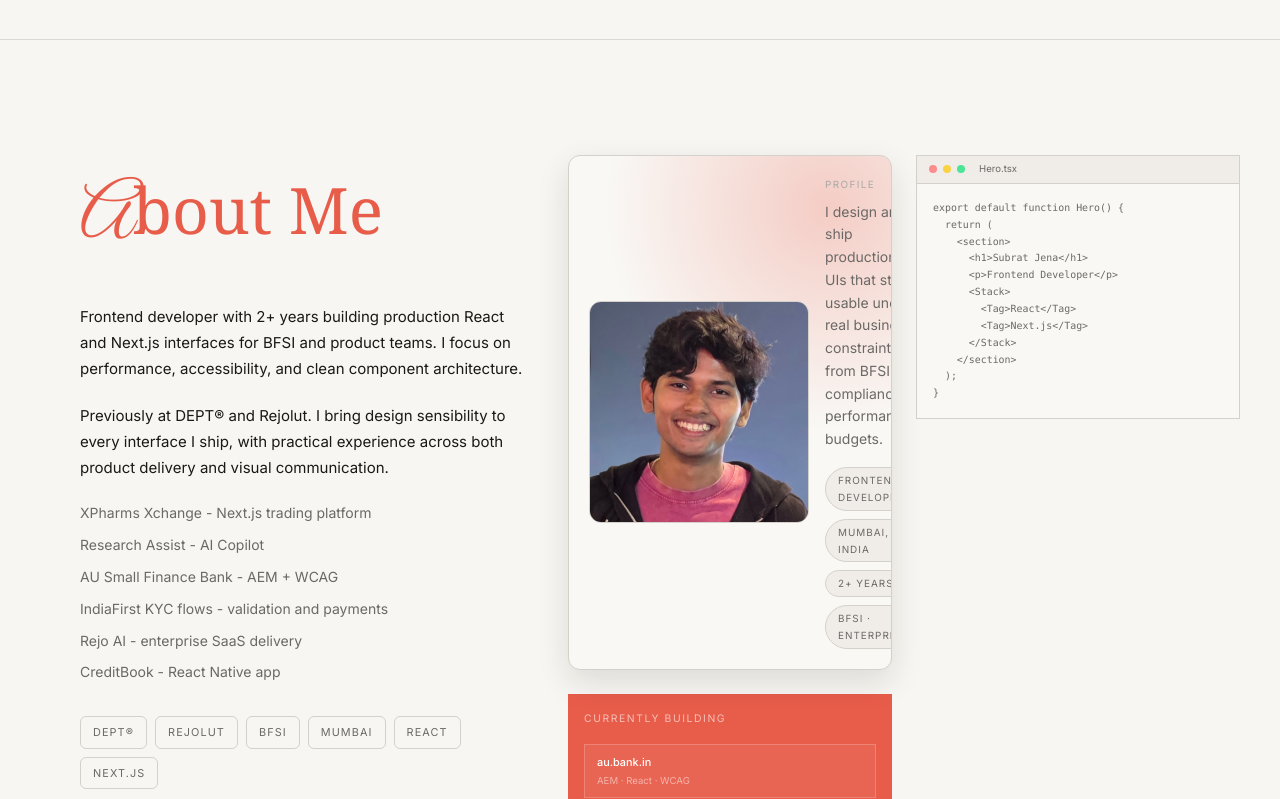
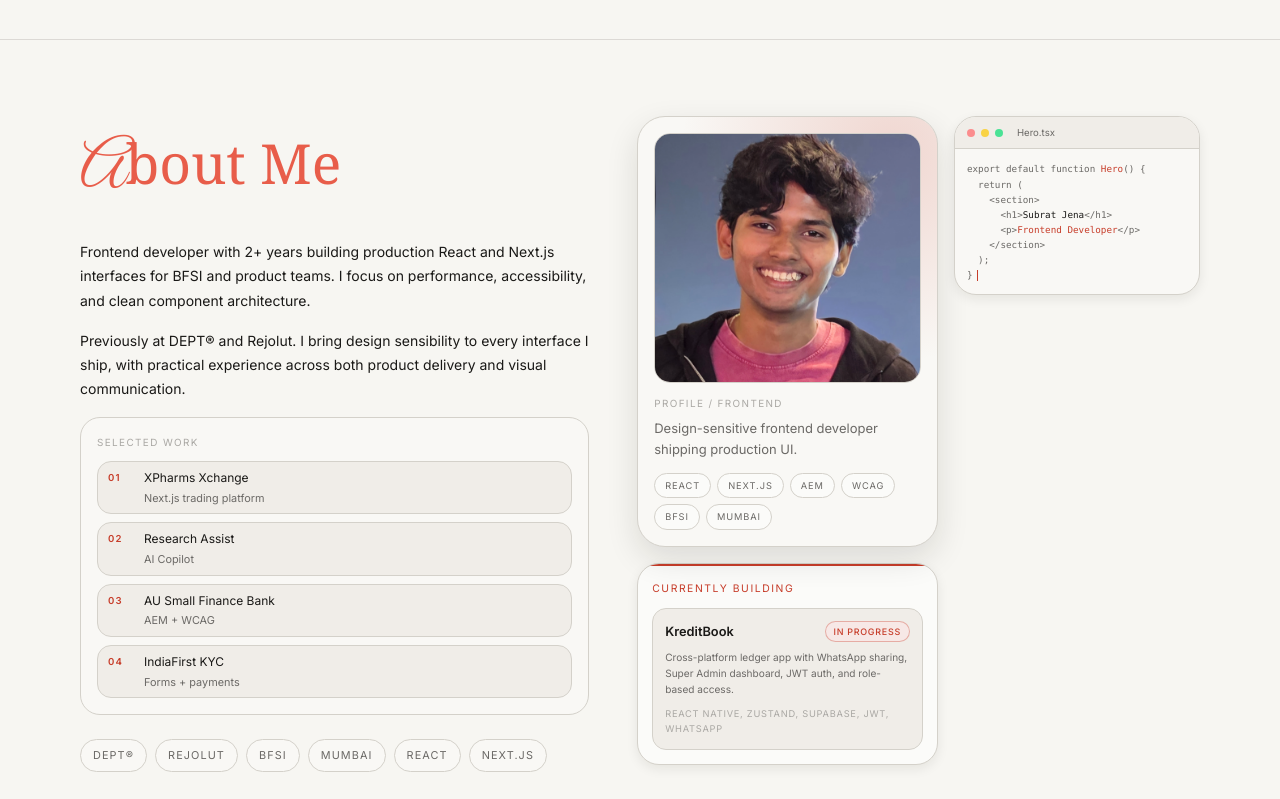
Before and after one commit to subrat8268/portfolio, a Next.js app: page / in a window 1280 px wide. Shown: the part 963-1762 px from the top of the page. Built offline with nearby package versions, Linux system fonts and the light colour scheme; a web font is replaced by a local one.

Commit message:
Enhance About component layout and styles; add code cursor animation

```diff
--- a/app/globals.css
+++ b/app/globals.css
@@ -273,3 +273,25 @@ textarea {
   background: var(--color-surface-dynamic);
   border-color: oklch(from var(--color-primary) l c h / 0.3);
 }
+
+.code-cursor {
+  animation: blinkCursor 1.05s steps(1) infinite;
+}
+
+@keyframes blinkCursor {
+  0%,
+  48% {
+    opacity: 1;
+  }
+  52%,
+  100% {
+    opacity: 0;
+  }
+}
+
+@media (prefers-reduced-motion: reduce) {
+  .code-cursor {
+    animation: none;
+    opacity: 0.75;
+  }
+}
--- a/components/About.tsx
+++ b/components/About.tsx
@@ -7,16 +7,16 @@ export default function About() {
   return (
     <section
       id="about"
-      className="bg-[var(--color-bg)] py-[clamp(5.5rem,9vw,10rem)]"
+      className="bg-[var(--color-bg)] py-[clamp(3.5rem,6vw,6rem)]"
     >
-      <div className="mx-auto grid max-w-6xl gap-10 px-4 lg:grid-cols-[40%_60%] lg:items-start">
+      <div className="mx-auto grid max-w-6xl gap-10 px-4 lg:grid-cols-[0.95fr_1.05fr] lg:gap-12 lg:items-start">
         <div>
           <RevealOnScroll direction="left">
-            <DisplayHeading className="text-[clamp(2.75rem,6vw,4rem)]">
+            <DisplayHeading className="text-[clamp(2.35rem,5.2vw,3.45rem)]">
               About Me
             </DisplayHeading>
           </RevealOnScroll>
-          <div className="mt-6 max-w-[62ch] space-y-5 text-[15px] leading-[1.75] text-[var(--color-text)] [font-family:var(--font-body)]">
+          <div className="mt-4 max-w-[62ch] space-y-4 text-[14px] leading-[1.72] text-[var(--color-text)] [font-family:var(--font-body)]">
             <RevealOnScroll delay={0.1}>
               <p>
                 Frontend developer with 2+ years building production React and
@@ -32,25 +32,42 @@ export default function About() {
               </p>
             </RevealOnScroll>
             <RevealOnScroll delay={0.3}>
-            <ul className="space-y-2 text-[14px] leading-[1.7] text-[var(--color-text-muted)]">
-              <li>XPharms Xchange - Next.js trading platform</li>
-              <li>Research Assist - AI Copilot</li>
-              <li>AU Small Finance Bank - AEM + WCAG</li>
-              <li>IndiaFirst KYC flows - validation and payments</li>
-              <li>Rejo AI - enterprise SaaS delivery</li>
-              <li>CreditBook - React Native app</li>
+              <div className="rounded-[20px] border border-[var(--color-border)] bg-[var(--color-surface)] p-3.5 sm:p-4">
+                <p className="text-[0.62rem] uppercase tracking-[0.14em] text-[var(--text-faint)]">
+                  Selected Work
+                </p>
+                <ul className="mt-2.5 space-y-2 text-[13px] text-[var(--color-text-muted)]">
+                  {[
+                    ["01", "XPharms Xchange", "Next.js trading platform"],
+                    ["02", "Research Assist", "AI Copilot"],
+                    ["03", "AU Small Finance Bank", "AEM + WCAG"],
+                    ["04", "IndiaFirst KYC", "Forms + payments"],
+                  ].map(([id, name, desc]) => (
+                    <li
+                      key={id}
+                      className="grid grid-cols-[26px_1fr] items-start gap-2.5 rounded-xl border border-[var(--border-subtle)] bg-[var(--bg-offset)] px-2.5 py-1.5"
+                    >
+                      <span className="mt-0.5 text-[0.6rem] font-semibold tracking-[0.12em] text-[var(--color-primary)]">
+                        {id}
+                      </span>
+                      <span>
+                        <span className="block text-[0.75rem] text-[var(--color-text)]">{name}</span>
+                        <span className="block text-[0.68rem] text-[var(--color-text-muted)]">{desc}</span>
+                      </span>
+                    </li>
+                  ))}
                 </ul>
+              </div>
             </RevealOnScroll>
           </div>
 
-          {/* Experience tags */}
           <RevealOnScroll delay={0.4}>
-            <div className="mt-8 flex flex-wrap gap-2">
+            <div className="mt-6 flex flex-wrap gap-2">
               {["DEPT®", "Rejolut", "BFSI", "Mumbai", "React", "Next.js"].map(
                 (tag) => (
                   <span
                     key={tag}
-                    className="rounded-sm border border-[var(--color-border)] px-3 py-1.5 text-[0.68rem] uppercase tracking-[0.1em] text-[var(--color-text-muted)]"
+                    className="rounded-full border border-[var(--color-border)] bg-[var(--color-surface)] px-3 py-1.5 text-[0.68rem] uppercase tracking-[0.1em] text-[var(--color-text-muted)] transition-all duration-200 hover:-translate-y-0.5 hover:border-[var(--color-primary)]/45 hover:shadow-[0_0_0_1px_color-mix(in_oklab,var(--color-primary)_22%,transparent)]"
                   >
                     {tag}
                   </span>
@@ -60,45 +77,46 @@ export default function About() {
           </RevealOnScroll>
         </div>
 
-        <div className="grid gap-6 sm:grid-cols-2">
+        <div className="grid gap-3.5 sm:grid-cols-[1.1fr_0.9fr] sm:gap-4">
           <RevealOnScroll direction="right" delay={0.05}>
-            <div className="relative overflow-hidden rounded-[var(--radius-lg)] border border-[var(--border-subtle)] bg-[var(--bg-elevated)] shadow-[var(--shadow-lg)] sm:col-span-2">
+            <div className="group relative overflow-hidden rounded-[28px] border border-[var(--color-border)] bg-[var(--color-surface)] shadow-[var(--shadow-lg)] transition-transform duration-300 hover:-translate-y-1">
               <div
                 className="pointer-events-none absolute inset-0"
                 style={{
                   background:
-                    "radial-gradient(circle at 80% 10%, color-mix(in oklab, var(--accent) 28%, transparent) 0%, transparent 42%)",
+                    "radial-gradient(circle at 85% 8%, color-mix(in oklab, var(--color-primary) 18%, transparent) 0%, transparent 45%)",
                 }}
               />
-              <div className="relative grid gap-4 p-4 sm:grid-cols-[220px_1fr] sm:items-center sm:p-5">
-                <div className="relative overflow-hidden rounded-[var(--radius-lg)] border border-[var(--border-subtle)] bg-[var(--bg-offset)]">
+              <div className="relative grid gap-3 p-3.5 sm:p-4">
+                <div className="relative overflow-hidden rounded-2xl border border-[var(--color-border)] bg-[var(--color-surface-2)]">
                   <Image
                     src="/subrat-profile.jpg"
                     alt="Subrat Jena portrait"
                     width={520}
                     height={640}
-                    className="h-[220px] w-full object-cover"
+                    className="h-[220px] w-full object-cover transition-transform duration-500 group-hover:scale-[1.03] md:h-[248px]"
                     priority={false}
                   />
                 </div>
                 <div>
                   <p className="text-[0.62rem] uppercase tracking-[0.14em] text-[var(--text-faint)]">
-                    Profile
+                    Profile / Frontend
                   </p>
-                  <p className="mt-2 text-sm leading-relaxed text-[var(--text-muted)]">
-                    I design and ship production UIs that stay usable under real
-                    business constraints, from BFSI compliance to performance budgets.
+                  <p className="mt-1.5 text-[13px] leading-relaxed text-[var(--text-muted)]">
+                    Design-sensitive frontend developer shipping production UI.
                   </p>
-                  <div className="mt-4 flex flex-wrap gap-2">
+                  <div className="mt-3 flex flex-wrap gap-1.5">
                     {[
-                      "Frontend Developer",
-                      "Mumbai, India",
-                      "2+ Years",
-                      "BFSI · Enterprise",
+                      "React",
+                      "Next.js",
+                      "AEM",
+                      "WCAG",
+                      "BFSI",
+                      "Mumbai",
                     ].map((badge) => (
                       <span
                         key={badge}
-                        className="rounded-full border border-[var(--border-subtle)] bg-[var(--bg-offset)] px-3 py-1 text-[0.62rem] uppercase tracking-[0.1em] text-[var(--text-muted)]"
+                        className="rounded-full border border-[var(--color-border)] bg-[var(--color-surface-2)] px-2.5 py-1 text-[0.58rem] uppercase tracking-[0.1em] text-[var(--text-muted)]"
                       >
                         {badge}
                       </span>
@@ -110,8 +128,8 @@ export default function About() {
           </RevealOnScroll>
 
           <RevealOnScroll direction="right" delay={0.1}>
-            <div className="overflow-hidden border border-[var(--color-border)] bg-[var(--color-surface)]">
-              <div className="flex h-7 items-center gap-1.5 border-b border-[var(--color-border)] bg-[var(--color-surface-offset)] px-3">
+            <div className="relative overflow-hidden rounded-[22px] border border-[var(--color-border)] bg-[var(--color-surface)] shadow-[var(--shadow-md)] transition-transform duration-300 hover:-translate-y-1">
+              <div className="flex h-8 items-center gap-1.5 border-b border-[var(--color-border)] bg-[var(--color-surface-offset)] px-3">
                 <span className="h-2 w-2 rounded-full bg-red-400/70" />
                 <span className="h-2 w-2 rounded-full bg-yellow-400/70" />
                 <span className="h-2 w-2 rounded-full bg-green-400/70" />
@@ -120,48 +138,58 @@ export default function About() {
                 </span>
               </div>
               <pre
-                className="p-4 text-[0.62rem] leading-[1.7] text-[var(--color-text-muted)] overflow-hidden"
+                className="overflow-hidden p-3 text-[0.58rem] leading-[1.62]"
                 aria-label="Code snippet"
               >
-                {`export default function Hero() {
-  return (
-    <section>
-      <h1>Subrat Jena</h1>
-      <p>Frontend Developer</p>
-      <Stack>
-        <Tag>React</Tag>
-        <Tag>Next.js</Tag>
-      </Stack>
-    </section>
-  );
-}`}
+                <span className="text-[var(--color-text-muted)]">export default function </span>
+                <span className="text-[var(--color-primary)]">Hero</span>
+                <span className="text-[var(--color-text-muted)]">() {'{'}</span>
+                <br />
+                <span className="text-[var(--color-text-muted)]">  return (</span>
+                <br />
+                <span className="text-[var(--color-text-muted)]">    {'<'}section{'>'}</span>
+                <br />
+                <span className="text-[var(--color-text-muted)]">      {'<'}h1{'>'}</span>
+                <span className="text-[var(--color-text)]">Subrat Jena</span>
+                <span className="text-[var(--color-text-muted)]">{'</'}h1{'>'}</span>
+                <br />
+                <span className="text-[var(--color-text-muted)]">      {'<'}p{'>'}</span>
+                <span className="text-[var(--color-primary)]">Frontend Developer</span>
+                <span className="text-[var(--color-text-muted)]">{'</'}p{'>'}</span>
+                <br />
+                <span className="text-[var(--color-text-muted)]">    {'</'}section{'>'}</span>
+                <br />
+                <span className="text-[var(--color-text-muted)]">  );</span>
+                <br />
+                <span className="text-[var(--color-text-muted)]">{'}'}</span>
+                <span className="code-cursor ml-1 inline-block h-[11px] w-[1px] bg-[var(--color-primary)] align-middle" />
               </pre>
             </div>
           </RevealOnScroll>
 
           <RevealOnScroll direction="right" delay={0.25}>
-            <div className="bg-[var(--color-accent)] p-4 flex flex-col gap-4">
-              <p className="text-[0.65rem] uppercase tracking-[0.15em] text-white/60">
+            <div className="overflow-hidden rounded-[22px] border border-[var(--color-border)] bg-[var(--color-surface-2)] shadow-[var(--shadow-md)] transition-transform duration-300 hover:-translate-y-1 sm:col-span-2 hover:shadow-[0_14px_30px_oklch(0_0_0_/_0.3),0_0_0_1px_color-mix(in_oklab,var(--color-primary)_20%,transparent)]">
+              <div className="h-[2px] w-full bg-[var(--color-primary)]" />
+              <div className="p-3.5">
+                <p className="text-[0.65rem] uppercase tracking-[0.15em] text-[var(--color-primary)]">
                 Currently building
                 </p>
-              <div className="space-y-2">
-                {[
-                  { name: "au.bank.in", desc: "AEM · React · WCAG" },
-                  { name: "XPharms Xchange", desc: "Next.js · SEO · JWT" },
-                  { name: "ICRA Copilot", desc: "React · Redux · APIs" },
-                ].map((p) => (
-                  <div
-                    key={p.name}
-                    className="border border-white/20 bg-white/5 px-3 py-2"
-                  >
-                    <p className="text-[0.68rem] text-white font-medium">
-                      {p.name}
+                <div className="mt-2.5 rounded-xl border border-[var(--border-subtle)] bg-[var(--bg-offset)] p-3 transition-all duration-200 hover:border-[var(--color-primary)]/45 hover:bg-[var(--color-surface)]">
+                  <div className="flex items-center justify-between gap-3">
+                    <p className="text-[0.8rem] font-semibold text-[var(--color-text)]">
+                      KreditBook
                     </p>
-                    <p className="text-[0.6rem] text-white/50 mt-0.5">
-                      {p.desc}
+                    <span className="rounded-full border border-[var(--color-primary)]/35 bg-[var(--color-primary-highlight)] px-2 py-0.5 text-[0.56rem] font-medium uppercase tracking-[0.08em] text-[var(--color-primary)]">
+                      In Progress
+                    </span>
+                  </div>
+                  <p className="mt-1.5 text-[0.63rem] leading-relaxed text-[var(--color-text-muted)]">
+                    Cross-platform ledger app with WhatsApp sharing, Super Admin dashboard, JWT auth, and role-based access.
+                  </p>
+                  <p className="mt-2 text-[0.58rem] uppercase tracking-[0.08em] text-[var(--text-faint)]">
+                    React Native, Zustand, Supabase, JWT, WhatsApp
                   </p>
                 </div>
-                ))}
               </div>
             </div>
           </RevealOnScroll>
--- a/components/ExperienceStrip.tsx
+++ b/components/ExperienceStrip.tsx
@@ -24,7 +24,7 @@ const experiences = [
     initials: "CB",
     logoBg: "var(--color-primary-highlight)",
     logoColor: "var(--color-primary)",
-    company: "CreditBook",
+    company: "KredBook",
     role: "Ongoing React Native app work",
     detail: "Fintech, WhatsApp-ledger, RBAC",
   },
```
Lines whose indentation alone changed are shown as unchanged.
